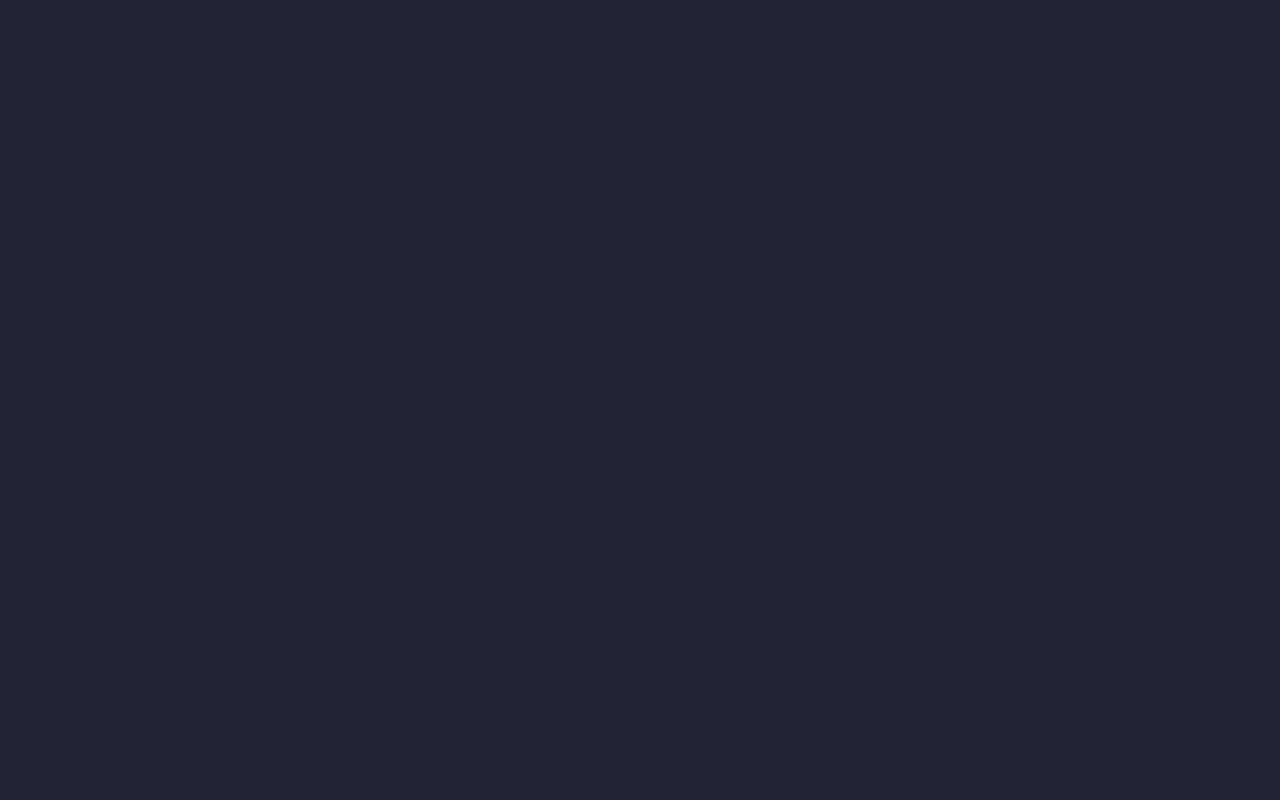
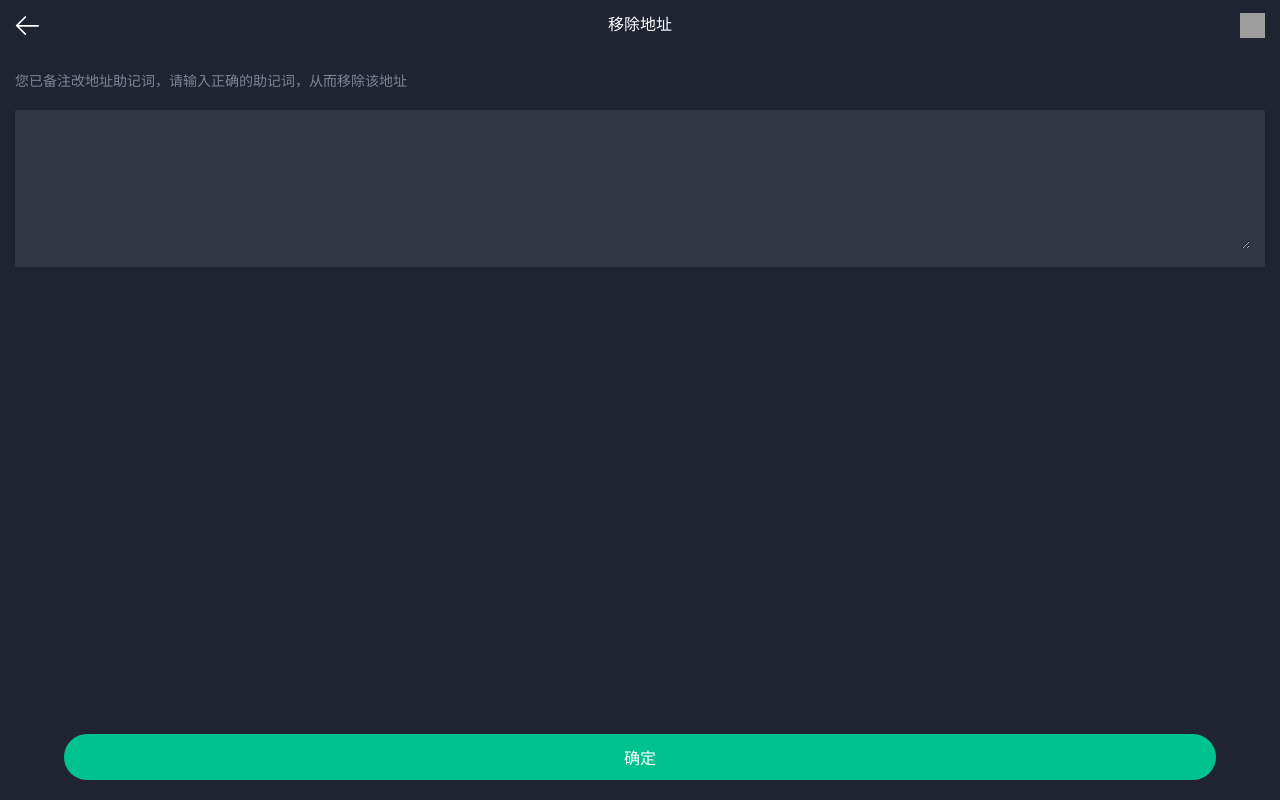
Before and after one commit to Gringe920/CTC-Wallet, a Vue app: page /removeAddr in a window 1280 px wide. Built offline with nearby package versions, Linux system fonts and the light colour scheme; grey boxes are pictures that could not be loaded.

Commit message:
移除地址

```diff
--- a/src/router.js
+++ b/src/router.js
@@ -22,7 +22,7 @@ import ExportAddr from './views/user/exportAddr'
 import MnemonicWord from './views/user/mnemonicWord'
 import ChangeSecurePsw from './views/user/changeSecurePsw'
 import AddrDetail from './views/user/addrDetail'
-
+import RemoveAddr from './views/user/removeAddr'
 
 import Login from './views/login'
 import Convolution from './views/dapp/convolution'
@@ -211,6 +211,11 @@ export default new Router({
       component: AddrDetail
     },
     {
+      path: '/removeAddr',
+      name: 'removeAddr',
+      component: RemoveAddr
+    },
+    {
       path: '/about',
       name: 'about',
       // route level code-splitting
--- /dev/null
+++ b/src/views/user/removeAddr.vue
@@ -0,0 +1,55 @@
+<template>
+  <section>
+      <Header title="移除地址" />
+      <div class="container">
+          <div class="attention">
+              您已备注改地址助记词，请输入正确的助记词，从而移除该地址
+          </div>
+          <div class="inp-textarea">
+              <textarea></textarea>
+          </div>
+      </div>
+      <r-button text="确定" class="btn-confirm"></r-button>
+  </section>
+</template>
+
+<script>
+export default {
+
+}
+</script>
+
+<style lang="scss" scoped>
+.container{
+    padding-top: 70px;
+    margin: 0 15px;
+    font-size: 14px;
+    .attention{
+
+        color: #7D8398;
+        margin-bottom: 20px;
+    }
+    .inp-textarea{
+        padding: 15px;
+
+        background-color: rgba(50,54,69,1);
+        border-radius: 2px;
+        textarea{
+            background-color: transparent;
+            border: none;
+            appearance: none;
+            color: #fff;
+            height: 124px;
+            width: 100%;
+            outline: none;
+        }
+    }
+}
+.btn-confirm{
+    width: 90%;
+    position: absolute;
+    bottom: 20px;
+    left: 50%;
+    transform: translateX(-50%);
+}
+</style>
```
